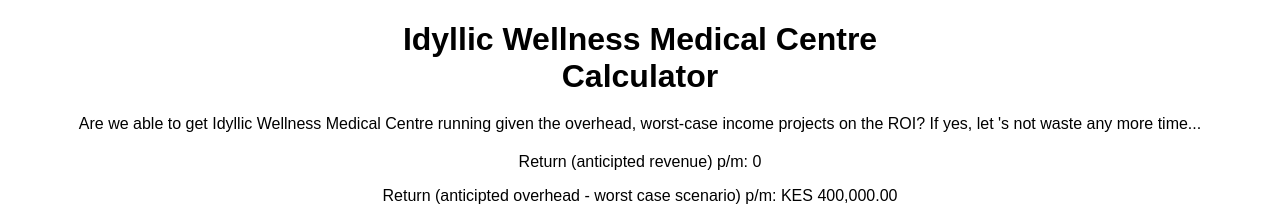
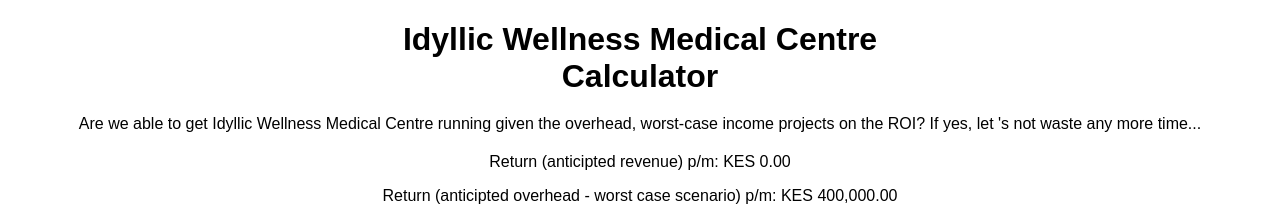
Before and after one commit to ericgitangu/reactlab, a React (Create React App) app: page / in a window 1280 px wide. Shown: the top 219 px of the page. Built offline with nearby package versions, Linux system fonts and the light colour scheme.

Commit message:
Meta Android Developer Specialization - React basics final project, a simple react calculator. Final code refactor and code documentation.

```diff
--- a/src/App.js
+++ b/src/App.js
@@ -112,7 +112,13 @@
 			<form>
 				<p ref={resultRef}>
 					{/* add the value of the current total */}
-					Return (anticipted revenue) p/m: {result}
+					Return (anticipted revenue) p/m:{' '}
+					{result.toLocaleString('en-US', {
+						style: 'currency',
+						currency: 'KES',
+						minimumFractionDigits: 2,
+						maximumFractionDigits: 2,
+					})}
 				</p>
 				<p>
 					{/* add the value of the current total monthly*/}
```
